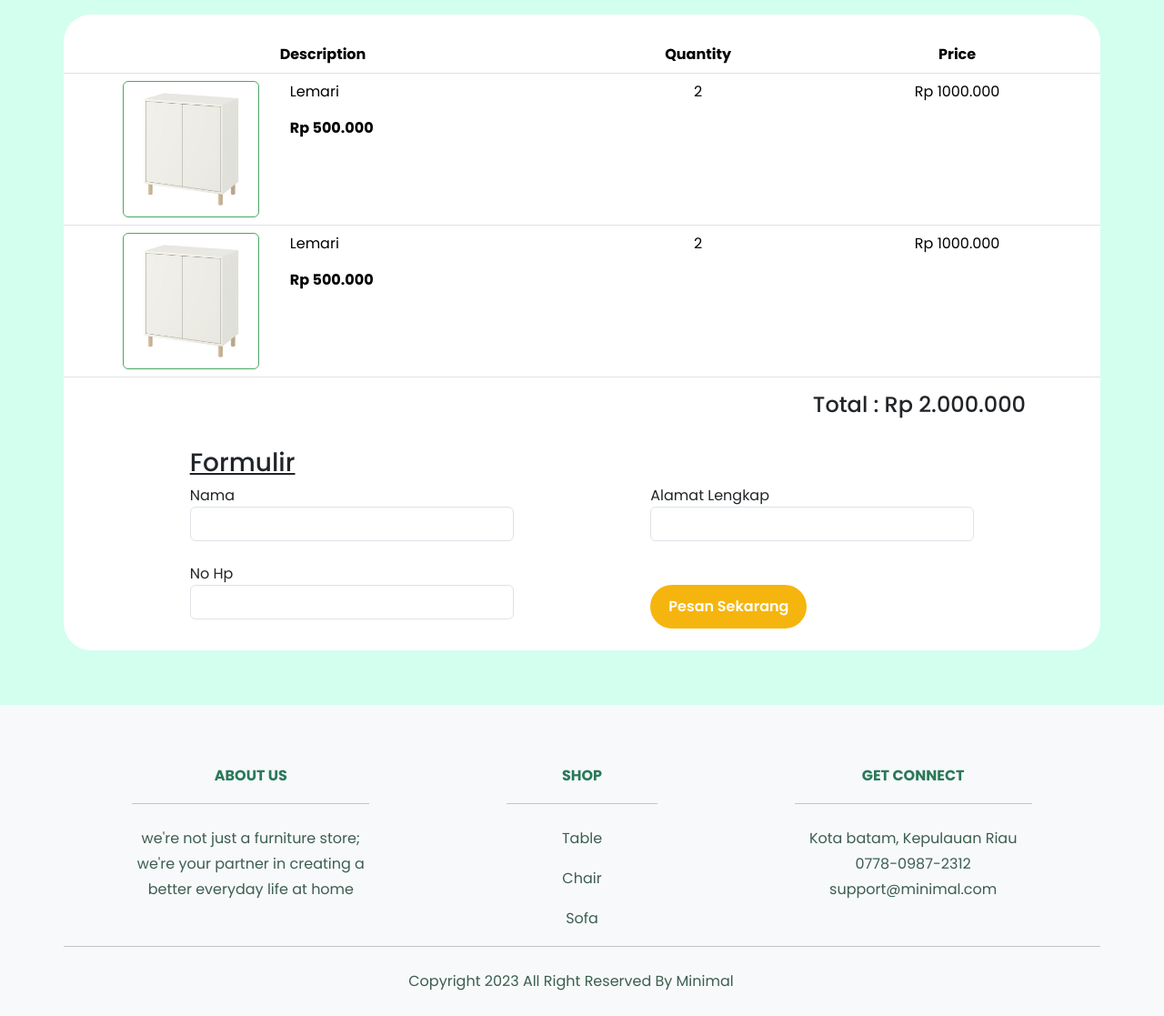
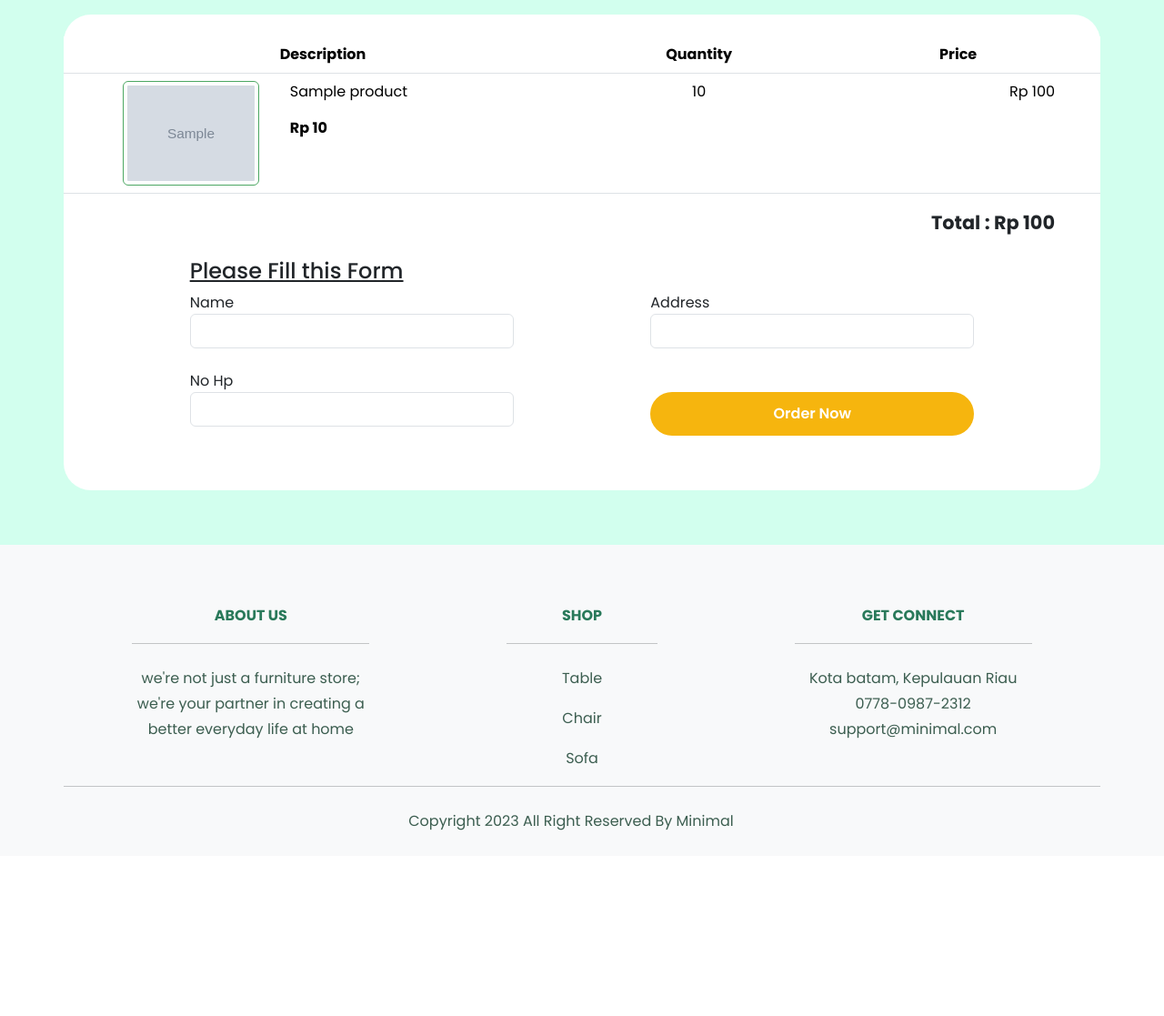
Before and after one commit to fkrihnif/furniture-phpnative, a PHP site: page /checkout.php in a window 1280 px wide. Shown: the part 160-1277 px from the top of the page at 91% size. After the commit the page ends 1073 px from the top, so only its background shows below. Run offline with PHP 8.4, Linux system fonts and the light colour scheme; the visitor is signed in with stand-in values (Sample User, id 1); tables that the repository leaves empty or names only in its code hold one stand-in row (values such as "Sample post"); grey boxes marked "Sample" are stand-in pictures.

Commit message:
checkout 40%

```diff
--- a/checkout.php
+++ b/checkout.php
@@ -1,12 +1,21 @@
 <?php
 include 'header.php';
+if(isset($_SESSION['user'])){
+    $id_cs = $_SESSION['id_cs'];
+    // CEK JUMLAH KERANJANG
+    $cek = mysqli_query($conn, "SELECT * FROM cart WHERE customer_id = '$id_cs'");
+    $jml = mysqli_num_rows($cek);
+
+    $result = mysqli_query($conn, "SELECT k.id as cart_id, k.product_id as product_id, k.qty as qty, p.image as gambar, p.price as hrg, p.name as name_product FROM cart k join product p on k.product_id=p.id WHERE customer_id = '$id_cs' and status = 0");
+
 ?>
+
 
 <div class="container mt-4">
       <nav aria-label="breadcrumb">
         <ol class="breadcrumb">
           <li class="breadcrumb-item">
-            <a href="shop.html" style="color: #29795a; text-decoration: none"
+            <a href="shop.php" style="color: #29795a; text-decoration: none"
               >Shop</a
             >
           </li>
@@ -14,6 +23,7 @@ include 'header.php';
         </ol>
       </nav>
     </div>
+
 
     <div class="container" style="background-color: white; border-radius: 30px; margin-bottom:60px">
       <div class="row pt-4">
@@ -26,104 +36,97 @@ include 'header.php';
             </tr>
           </thead>
           <tbody>
+          <?php
+          $no = 1;
+          $purchaseOrder = [];
+          foreach ($result as $row):
+          $total = $row['hrg']*$row['qty'];
+          ?>
           <tr style="text-align: center">
               <td>
                 <div class="row">
                   <div class="col-1"></div>
                   <div class="col-4">
                     <img
-                      src="assets_home/images/image3.png"
+                      src="image/product/<?= $row['gambar']; ?>"
                       class="rounded float-left img-thumbnail"
                       alt="..."
                       width="150px"
                       style="border-color: #4ca763" />
                   </div>
                   <div class="col-7" style="text-align: left">
-                    <p>Lemari</p>
-                    <b>Rp 500.000</b>
+                    <p><?= $row['name_product']; ?></p>
+                    <b><?php
+                    echo rupiah($row['hrg']);
+                    ?></b>
                   </div>
                 </div>
               </td>
+
+              <input type="hidden" name="id" value="<?php echo $row['cart_id']; ?>">
               <td style="text-align: center">
-                <div class="row">
-                  <div class="col-12">
-                    <p>2</p>
-                  </div>
-                  <div class="col-6"></div>
-                </div>
+                <?= $row['qty']; ?>
               </td>
-              <td>Rp 1000.000</td>
+
+              <td align="right" style="padding-right: 50px;"><?php echo rupiah($total);?></td>
             </tr>
-            <tr style="text-align: center">
-              <td>
-                <div class="row">
-                  <div class="col-1"></div>
-                  <div class="col-4">
-                    <img
-                      src="assets_home/images/image3.png"
-                      class="rounded float-left img-thumbnail"
-                      alt="..."
-                      width="150px"
-                      style="border-color: #4ca763" />
-                  </div>
-                  <div class="col-7" style="text-align: left">
-                    <p>Lemari</p>
-                    <b>Rp 500.000</b>
-                  </div>
-                </div>
-              </td>
-              <td style="text-align: center">
-                <div class="row">
-                  <div class="col-12">
-                    <p>2</p>
-                  </div>
-                  <div class="col-6"></div>
-                </div>
-              </td>
-              <td>Rp 1000.000</td>
-            </tr>
+            <?php
+            $purchaseOrder[] = $total;
+            ?>
+            <?php endforeach; ?>
           </tbody>
         </table>
       </div>
       <div class="row justify-content-end pb-4">
-        <div class="col-4" style="text-align: right; margin-right:70px">
-          <h4>Total : Rp 2.000.000</h4>
+        <div class="col-3" align="right" style="padding-right: 50px;">
+            <?php
+              $totalPurchase = array_sum($purchaseOrder);
+            ?>
+          <b style="font-size: 130%;">Total : <?php echo rupiah($totalPurchase);?></b>
         </div>
       </div>
-
+      <form action="controller/checkout.php" method="post">
+        <input type="hidden" name="id_cs" value="<?php echo $id_cs ?>">
         <div class="row justify-content-evenly">
           <div class="col-4">
-          <h3><u>Formulir</u></h3>
+            <h4><u>Please Fill this Form</u></h4>
           </div>
           <div class="col-4"></div>
         </div>
         <div class="row justify-content-evenly">
           <div class="col-4">
-          <label for="">Nama</label>
-          <input type="text" class="form-control" name="" />
+            <label for="">Name</label>
+            <input type="text" class="form-control" name="name" />
           </div>
           <div class="col-4">
-          <label for="">Alamat Lengkap</label>
-          <input type="text" class="form-control" name="" />
+            <label for="">Address</label>
+            <input type="text" class="form-control" name="address" />
           </div>
         </div>
 
-      <div class="row justify-content-evenly pb-4">
+        <div class="row justify-content-evenly" style="padding-bottom: 60px;">
           <div class="col-4 mt-4">
             <label for="">No Hp</label>
-          <input type="text" class="form-control" name="" />
+            <input type="text" class="form-control" name="no_hp" />
           </div>
 
           <div class="col-4 mt-5">
-          <a href="">
-            <button class="btn btn-primary btn-lg" onclick="myFunction()">
-              Pesan Sekarang
-            </button></a
-          >
+              <div class="d-grid gap-2 col-12 mx-auto">
+                <button class="btn btn-primary btn-lg" type="submit">Order Now</button>
               </div>
           </div>
+        </div>
+      </form>
+
+
     </div>
 
     <?php
     include 'footer.php';
     ?>
+
+    <?php
+        } else {
+            header('location:/');
+        }
+        ?>
--- a/detail-shop.php
+++ b/detail-shop.php
@@ -18,7 +18,7 @@ $data_category = mysqli_fetch_assoc($category);
       <nav aria-label="breadcrumb">
         <ol class="breadcrumb">
           <li class="breadcrumb-item">
-            <a href="shop.html" style="color: #29795a; text-decoration: none"
+            <a href="shop.php" style="color: #29795a; text-decoration: none"
               >Shop</a
             >
           </li>
--- a/footer.php
+++ b/footer.php
@@ -58,7 +58,7 @@
             <button type="button" class="btn-close" data-bs-dismiss="modal" aria-label="Close"></button>
           </div>
           <div class="modal-body">
-            Yakin Ingin Logout?
+          Are you sure you want to logout?
           </div>
           <div class="modal-footer">
             <button type="button" class="btn btn-secondary" data-bs-dismiss="modal">Close</button>
--- a/login.php
+++ b/login.php
@@ -45,7 +45,8 @@
                     type="email"
                     placeholder="enter your email"
                     required
-                    name="email" />
+                    name="email"
+                    autofocus/>
                 </div>
                 <label for="password">Password</label>
                 <div class="input-box">
```
Also changed, not shown: cart.php (+7 -7 lines), shop.php (+13 -8 lines), controller/checkout.php (renamed from controller/order.php). Lines whose indentation alone changed are shown as unchanged.
